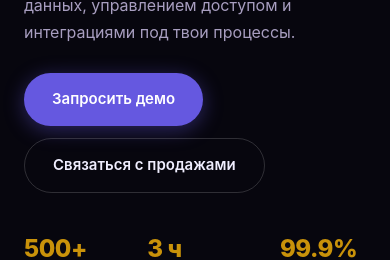
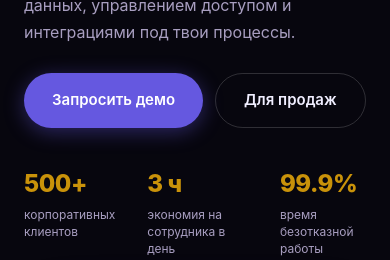
Before and after one commit to kriptononny-lab/librachat, a Next.js app: page /business in a window 390 px wide. Shown: the part 447-707 px from the top of the page. Built offline with nearby package versions, Linux system fonts and the light colour scheme; no server answers.

Commit message:
fix: shorten all long button texts for mobile

```diff
--- a/src/app/business/page.tsx
+++ b/src/app/business/page.tsx
@@ -84,7 +84,7 @@ export default function BusinessPage() {
                     Запросить демо
                   </Link>
                   <Link href="/contact?type=sales" style={{ display: "inline-flex", alignItems: "center", padding: "14px 28px", borderRadius: "999px", background: "transparent", color: "#f0eeff", fontSize: "15px", fontWeight: 600, textDecoration: "none", border: "1px solid rgba(255,255,255,0.16)" }}>
-                    Связаться с продажами
+                    Для продаж
                   </Link>
                 </div>
                 {/* Статистика */}
--- a/src/app/features/page.tsx
+++ b/src/app/features/page.tsx
@@ -114,7 +114,7 @@ export default function FeaturesPage() {
             </p>
             <div style={{ display:"flex", gap:"12px", flexWrap:"wrap", justifyContent:"center" }}>
               <Link href="https://librachat.kz/auth" style={{ padding:"13px 28px", borderRadius:"999px", background:"#6558e0", color:"#fff", fontSize:"15px", fontWeight:600, textDecoration:"none", boxShadow:"0 4px 20px rgba(101,88,224,0.4)" }}>
-                Попробовать бесплатно
+                Попробовать
               </Link>
               <Link href="/contact" style={{ padding:"13px 28px", borderRadius:"999px", background:"transparent", color:"#f2f0ff", fontSize:"15px", fontWeight:600, textDecoration:"none", border:"1px solid rgba(255,255,255,0.16)" }}>
                 Запросить демо
--- a/src/app/privacy/page.tsx
+++ b/src/app/privacy/page.tsx
@@ -202,7 +202,7 @@ export default function PrivacyPage() {
                     <p style={{ fontSize:"13px", fontWeight:600, color:"#f2f0ff", marginBottom:"8px" }}>Появились вопросы?</p>
                     <p style={{ fontSize:"12px", color:"#a89ec0", marginBottom:"14px", lineHeight:1.6 }}>Ответим в течение 24 часов в рабочие дни.</p>
                     <Link href="/contact" style={{ display:"flex", alignItems:"center", justifyContent:"center", padding:"10px", borderRadius:"999px", fontSize:"13px", fontWeight:600, color:"#f2f0ff", textDecoration:"none", border:"1px solid rgba(255,255,255,0.16)", background:"transparent" }}>
-                      Написать в поддержку
+                      Поддержка
                     </Link>
                   </div>
                 </div>
--- a/src/components/sections/pricing-client.tsx
+++ b/src/components/sections/pricing-client.tsx
@@ -228,7 +228,7 @@ export function PricingClient() {
                   Начать бесплатно
                 </Link>
                 <Link href="/contact?type=demo" style={{ padding: "14px 32px", borderRadius: "999px", background: "transparent", color: "#f0eeff", fontSize: "15px", fontWeight: 600, textDecoration: "none", border: "1px solid rgba(255,255,255,0.16)" }}>
-                  Связаться с продажами
+                  Для продаж
                 </Link>
               </div>
             </div>
```
